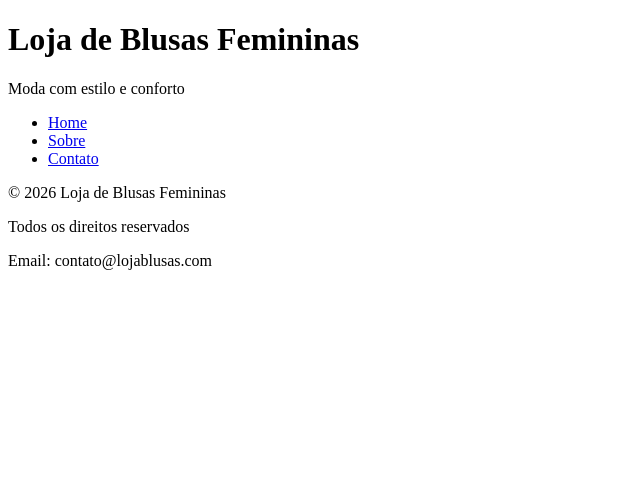
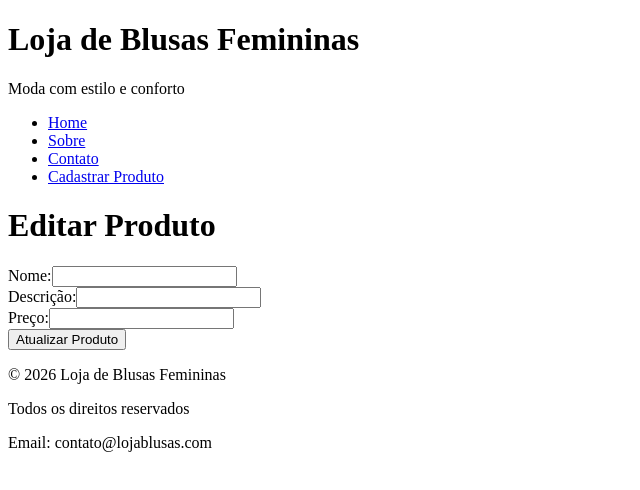
Before and after one commit to GianWarmling/projetoEstudoReact, a React (Vite) app in the folder projetoEstudo/: page /editar/1 in a window 1280 px wide. Shown: the top 490 px of the page, without its empty margins (0-640 px from the left). Built offline with nearby package versions, Linux system fonts and the light colour scheme; no server answers.

Commit message:
Subindo atualizações do Projeto

```diff
--- a/projetoEstudo/src/App.jsx
+++ b/projetoEstudo/src/App.jsx
@@ -6,6 +6,9 @@ import Home from "./pages/Home"
 import Sobre from "./pages/Sobre"
 import Contato from "./pages/Contato"
 import Product from "./pages/Product"
+import CreateProduct from "./pages/CreateProduct"
+import EditProduct from "./pages/EditProduct"
+import ProductDetails from "./pages/ProductDetails"
 
 function App() {
   return (
@@ -13,10 +16,12 @@ function App() {
       <Header />
       <main>
         <Routes>
-          <Route path="/" element={<Home />} />
-          <Route path="/sobre" element={<Sobre />} />
-          <Route path="/contato" element={<Contato />} />
-          <Route path="/produto/:id" element={<Product />}/>
+          <Route path="/" element={<Home />}/>
+          <Route path="/sobre" element={<Sobre />}/>
+          <Route path="/contato" element={<Contato />}/>
+          <Route path="/create" element={<CreateProduct />}/>
+          <Route path="/editar/:id" element={<EditProduct />}/>
+          <Route path="/produto/:id" element={<ProductDetails />}/>
         </Routes>
       </main>
       <Footer />
--- a/projetoEstudo/src/components/Navbar.jsx
+++ b/projetoEstudo/src/components/Navbar.jsx
@@ -13,6 +13,9 @@ function Navbar() {
                 <li>
                     <Link to="/contato">Contato</Link>
                 </li>
+                <li>
+                    <Link to="/create">Cadastrar Produto</Link>
+                </li>
             </ul>
         </nav>
      );
--- a/projetoEstudo/src/components/ProductCard.jsx
+++ b/projetoEstudo/src/components/ProductCard.jsx
@@ -1,6 +1,6 @@
 import { Link } from "react-router-dom";
 
-function ProductCard({ product }) {
+function ProductCard({ product, onDelete }) {
     return (
         <div>
             <h3>{product.name}</h3>
@@ -12,6 +12,12 @@ function ProductCard({ product }) {
             <Link to={`/produto/${product.id}`}>
                 <button>Ver produto</button>
             </Link>
+
+            <Link to={`/editar/${product.id}`}>
+                <button>Editar</button>
+            </Link>
+
+            <button onClick={() => onDelete(product.id)}>Excluir</button>
         </div>
      );
 }
--- /dev/null
+++ b/projetoEstudo/src/pages/CreateProduct.jsx
@@ -0,0 +1,67 @@
+import { useState } from "react";
+import { useNavigate } from "react-router-dom";
+
+function CreateProduct() {
+    const [name, setName] = useState("");
+    const [description, setDescription] = useState("");
+    const [price, setPrice] = useState("");
+
+    const navigate = useNavigate()
+
+    const handleSubmit = async(e) => {
+        e.preventDefault()
+
+        const product = {
+            name,
+            description,
+            price: parseFloat(price)
+        }
+
+        try {
+            const response = await fetch("https://localhost:7111/api/products", {
+                method: "POST",
+                headers: {
+                    "Content-Type": "application/json"
+                },
+                body: JSON.stringify(product)
+            })
+
+            if(!response.ok) {
+                throw new Error("Erro ao criar produto!")
+            }
+
+            alert("Produto criado com sucesso!")
+
+            navigate("/")
+        }
+        catch(error) {
+            console.error(error)
+            alert("Erro ao criar produto!")
+        }
+    }
+
+    return (
+        <div>
+            <h1>Cadastrar Produto</h1>
+
+            <form onSubmit={handleSubmit}>
+                <div>
+                    <label>Nome:</label>
+                    <input type="text" value={name} onChange={(e) => setName(e.target.value)} required/>
+                </div>
+                <div>
+                    <label>Descrição:</label>
+                    <input type="text" value={description} onChange={(e) => setDescription(e.target.value)} required/>
+                </div>
+                <div>
+                    <label>Preço:</label>
+                    <input type="number" value={price} step="0.01" onChange={(e) => setPrice(e.target.value)} required/>
+                </div>
+
+                <button type="submit">Salvar</button>
+            </form>
+        </div>
+     );
+}
+
+export default CreateProduct;
--- /dev/null
+++ b/projetoEstudo/src/pages/EditProduct.jsx
@@ -0,0 +1,92 @@
+import { useEffect, useState } from "react";
+import { useNavigate, useParams } from "react-router-dom";
+
+function EditProduct() {
+    const { id } = useParams()
+    const navigate = useNavigate()
+    const [name, setName] = useState("")
+    const [description, setDescription] = useState("")
+    const [price, setPrice] = useState("")
+
+    const [loading, setLoading] = useState(true)
+
+    useEffect(() => {
+        fetch(`https://localhost:7111/api/products/${id}`)
+            .then((res) => res.json())
+            .then((data) => {
+                setName(data.name)
+                setDescription(data.description)
+                setPrice(data.price)
+
+                setLoading(false)
+            })
+            .catch((err) => {
+                console.error(err)
+                alert("Erro ao buscar produto!")
+
+                setLoading(false)
+            })
+    }, [id])
+
+    const handleSubmit = async (e) => {
+        e.preventDefault()
+
+        const updateProduct = {
+            id: Number(id),
+            name,
+            description,
+            price: parseFloat(price)
+        }
+
+        try {
+            const response = await fetch(`https://localhost:7111/api/products/${id}`, {
+                method: "PUT",
+                headers: {
+                    "Content-Type": "application/json"
+                },
+                body: JSON.stringify(updateProduct)
+            }
+            )
+            if(!response.ok){
+                throw new Error("Erro ao atualizar produto!")
+            }
+            alert("Produto atualizado com sucesso!")
+            navigate("/")
+        }
+        catch(error){
+            console.error(error)
+            alert("Erro o atualizar produto!")
+        }
+    }
+
+    if(loading){
+        return <p>Carregando produto..</p>
+    }
+
+    return (
+        <div>
+            <h1>Editar Produto</h1>
+
+            <form onSubmit={handleSubmit}>
+                <div>
+                    <label>Nome:</label>
+                    <input type="text" value={name} onChange={(e) => setName(e.target.value)} required />
+                </div>
+
+                <div>
+                    <label>Descrição:</label>
+                    <input type="text" value={description} onChange={(e) => setDescription(e.target.value)} required />
+                </div>
+
+                <div>
+                    <label>Preço:</label>
+                    <input type="number" step="0.01" value={price} onChange={(e) => setPrice(e.target.value)} required />
+                </div>
+
+                <button type="submit">Atualizar Produto</button>
+            </form>
+        </div>
+    );
+}
+
+export default EditProduct;
--- a/projetoEstudo/src/pages/Home.jsx
+++ b/projetoEstudo/src/pages/Home.jsx
@@ -3,13 +3,48 @@ import ProductCard from "../components/ProductCard";
 
 function Home() {
     const [products, setProducts] = useState([]);
+    const [loading, setLoading] = useState(true);
 
     useEffect(() => {
         fetch("https://localhost:7111/api/products")
-        .then(res => res.json())
-        .then(data => setProducts(data))
-        .catch(err => console.error("Erro: ", err));
+            .then(res => res.json())
+            .then((data) => {
+                setProducts(data)
+            })
+            .catch(err => console.error("Erro: ", err))
+            .finally(() => {
+                setLoading(false)
+            })
     }, []);
+
+    const handleDelete = async(id) => {
+        const confirmDelete = window.confirm("Tem certeza que deseja excluir este produto?")
+
+        if(!confirmDelete) {
+            return
+        }
+        try {
+            const response = await fetch(`https://localhost:7111/api/products/${id}`,
+                {
+                    method: "DELETE"
+                }
+            )
+            if(!response.ok) {
+                throw new Error("Erro ao excluir produto!")
+            }
+
+            setProducts((prevProducts) => prevProducts.filter((product) => product.id !== id))
+
+            alert("Produto excluído com sucesso!")
+        } catch(error) {
+            console.error(error)
+            alert("Erro ao excluir produto!")
+        }
+    }
+
+    if(loading) {
+        return <p>Carregando produtos...</p>
+    }
 
     return (
         <div>
@@ -19,11 +54,11 @@ function Home() {
 
             <section>
                 {products.map((product) => (
-                    <ProductCard key={product.id} product={product}/>
+                    <ProductCard key={product.id} product={product} onDelete={handleDelete} />
                 ))}
             </section>
         </div>
-     );
+    );
 }
 
 export default Home;
--- /dev/null
+++ b/projetoEstudo/src/pages/ProductDetails.jsx
@@ -0,0 +1,40 @@
+import { useEffect, useState } from "react";
+import { useParams } from "react-router-dom";
+
+function ProductDetails() {
+    const {id} = useParams()
+    const [product, setProduct] = useState(null)
+    const [loading, setLoading] = useState(true)
+
+    useEffect(() => {
+        fetch(`https://localhost:7111/api/products/${id}`)
+        .then((res) => res.json())
+        .then((data) => {
+            setProduct(data)
+            setLoading(false)
+        })
+        .catch((err) => {
+            console.error(err)
+            alert("Erro ao buscar produto!")
+            setLoading(false)
+        })
+    }, [id])
+
+    if(loading){
+        return <p>Carregando produto...</p>
+    }
+
+    if(!product){
+        return <p>Produto não encontrado!</p>
+    }
+
+    return (
+        <div>
+            <h1>{product.name}</h1>
+            <p>{product.description}</p>
+            <strong>R$ {product.price}</strong>
+        </div>
+     );
+}
+
+export default ProductDetails;
```
